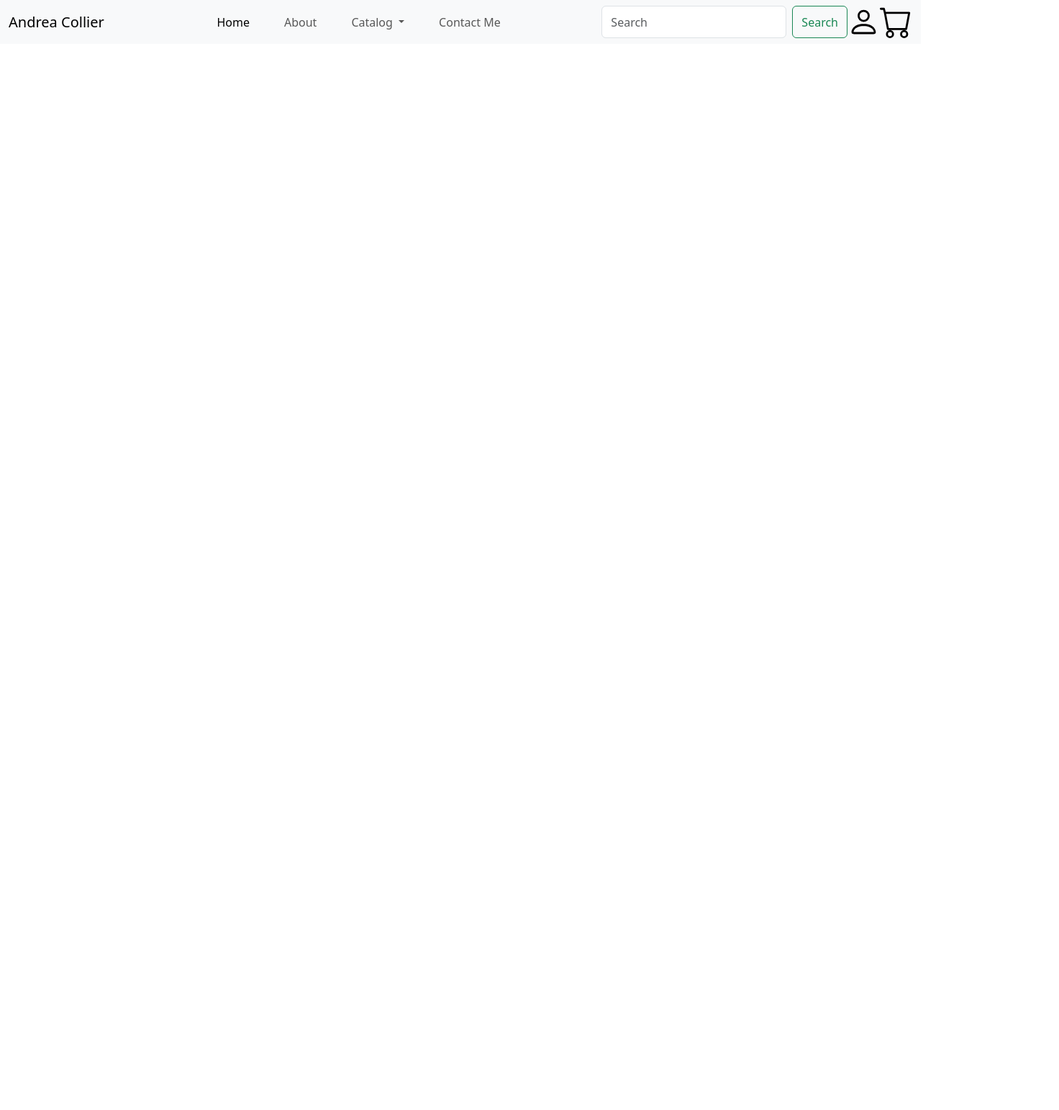
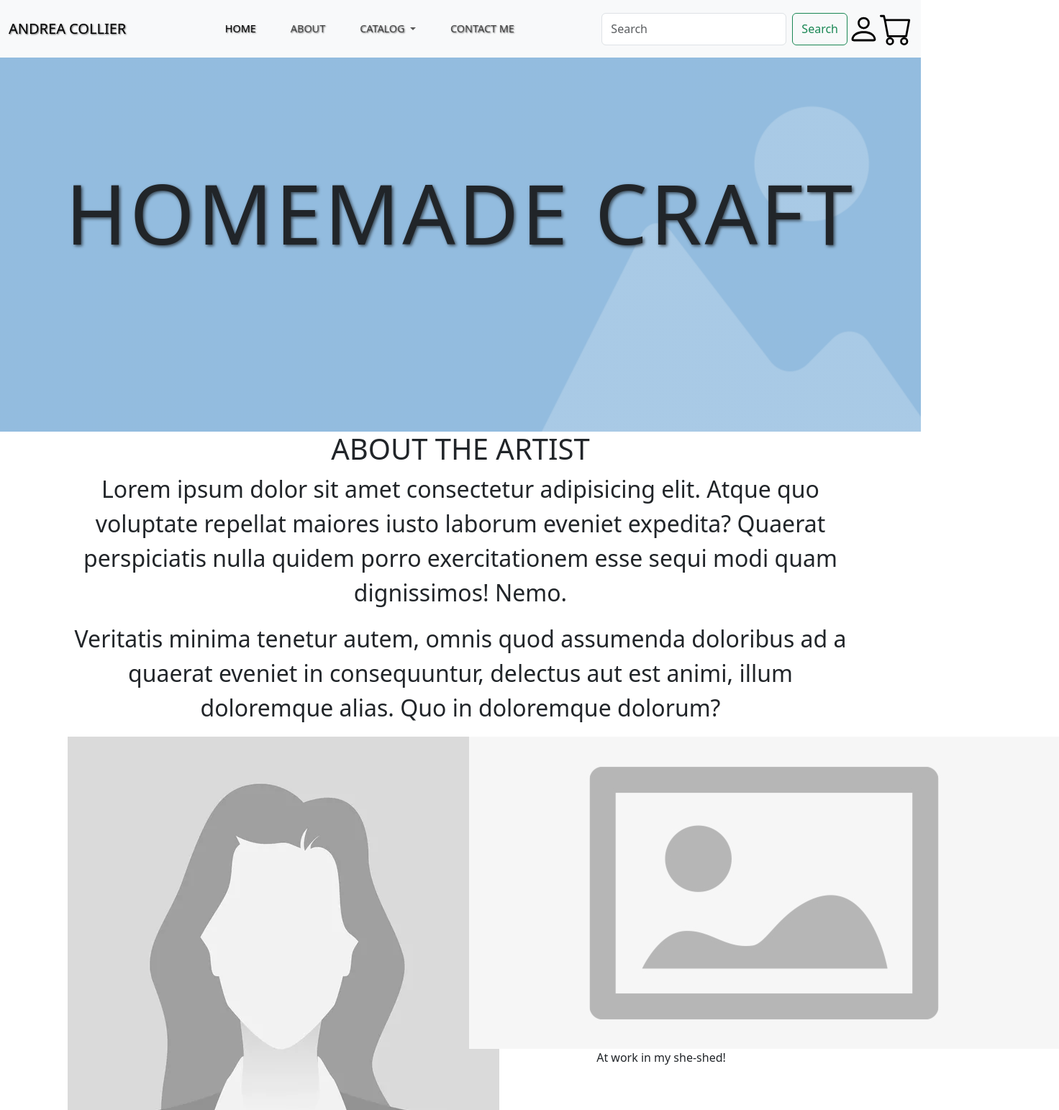
Before and after one commit to SimonProgAI/Business_Website, a plain HTML site: page index.html in a window 1280 px wide. Shown: the top 1543 px of the page at 72% size, 1472 px wide, since content can reach past the window. Before the commit the page ends 800 px from the top, so only its background shows below. Drawn offline with nearby package versions, Linux system fonts and the light colour scheme.

Commit message:
Main-Banner & Main-About Created 	new file:   assets/233-2332677_image-500580-placeholder-transparent.png 	new file:   assets/Hero-Banner-Placeholder-Light-1024x480-1.png 	new file:   assets/depositphotos_243600690-stock-illustration-person-gray-photo-placeholder-girl.jpg 	modified:   index.html 	modified:   readme 	modified:   styles.css

```diff
--- a/index.html
+++ b/index.html
@@ -11,9 +11,10 @@
 </head>
 <body>
     <header>
-        <nav class="navbar navbar-expand-lg bg-body-tertiary">
+        <nav class="navbar navbar-expand-lg bg-body-tertiary fixed-top">
             <div class="container-fluid">
                 <a class="navbar-brand" href="#">Andrea Collier</a>
+                <!--HAMBURGER MODE IS TRANSPARENT-->
                 <button class="navbar-toggler" type="button" data-bs-toggle="collapse" data-bs-target="#navbarSupportedContent" aria-controls="navbarSupportedContent" aria-expanded="false" aria-label="Toggle navigation">
                     <span class="navbar-toggler-icon"></span>
                 </button>
@@ -30,8 +31,9 @@
                             Catalog
                             </a>
                             <ul class="dropdown-menu">
-                            <li><a class="dropdown-item" href="./catalog.html">Featured Items</a></li>
-                            <li><a class="dropdown-item" href="./custom_orders.html">Customized Orders</a></li>
+                            <!--TARGET BLANK DOES NOT WORK-->
+                            <li><a class="dropdown-item" href="./catalog.html" target="_blank">Featured Items</a></li>
+                            <li><a class="dropdown-item" href="./custom_orders.html" target="_blank">Customized Orders</a></li>
                             </ul>
                         </li>
                         <li class="nav-item px-3">
@@ -53,6 +55,32 @@
         </nav>
     </header>
     <main>
+        <section class="container-fluid main-banner">
+            <h1 class="main-banner-title">Homemade Craft</h1>
+        </section>
+        <section class="container text-center">
+            <div class="container" id="about">
+                <h1>About the Artist</h1>
+                <p>Lorem ipsum dolor sit amet consectetur adipisicing elit. Atque quo voluptate repellat maiores iusto laborum
+                    eveniet expedita? Quaerat perspiciatis nulla quidem porro exercitationem esse sequi modi quam dignissimos! Nemo.
+                </p>
+                <p>Veritatis minima tenetur autem, omnis quod assumenda doloribus ad a quaerat eveniet in consequuntur, delectus
+                aut est animi, illum doloremque alias. Quo in doloremque dolorum?
+                </p>
+            </div>
+            <div class="container">
+                <div class="row row-cols-lg-2 row-cols-md-1">
+                    <figure class="col">
+                        <img src="./assets/depositphotos_243600690-stock-illustration-person-gray-photo-placeholder-girl.jpg" >
+                        <figcaption>Hello!</figcaption>
+                    </figure>
+                    <figure class="col">
+                        <img src="./assets/233-2332677_image-500580-placeholder-transparent.png">
+                        <figcaption>At work in my she-shed!</figcaption>
+                    </figure>
+                </div>
+            </div>
+        </section>
 
     </main>
     <footer>
--- a/styles.css
+++ b/styles.css
@@ -0,0 +1,46 @@
+/*HEADER*/
+.navbar{
+    height: 5rem;
+    text-transform: uppercase;
+    font-size: calc(0.5rem + 0.5vw);
+    text-shadow: 1px 1px 2px rgba(0, 0, 0, 0.6);
+
+}
+
+
+/*MAIN-BANNER*/
+.main-banner {
+    height: 600px;
+    background-image: linear-gradient(rgba(255, 255, 255, 0.25),
+            rgba(255, 255, 255, 0.25)), url(./assets/Hero-Banner-Placeholder-Light-1024x480-1.png);
+    background-repeat: no-repeat;
+    background-size: cover;
+    display: flex;
+    justify-content: center;
+    align-items: center;
+}
+
+.main-banner-title {
+    text-transform: uppercase;
+    font-weight: 300;
+    font-size: calc(4rem + 4vw);
+    letter-spacing: 4px;
+    text-align: center;
+    text-shadow: 2px 2px 4px rgba(0, 0, 0, 0.6);
+}
+
+/*MAIN-ABOUT*/
+
+#about>h1 {
+    text-transform: uppercase;
+    justify-items: center;
+}
+
+#about>p {
+    justify-content: flex-start;
+    font-size: 2rem;
+}
+
+figure>img {
+    size: 2vw;
+}
```
Also changed, not shown: assets/233-2332677_image-500580-placeholder-transparent.png (added), assets/Hero-Banner-Placeholder-Light-1024x480-1.png (added), assets/depositphotos_243600690-stock-illustration-person-gray-photo-placeholder-girl.jpg (added), 1 other file.
